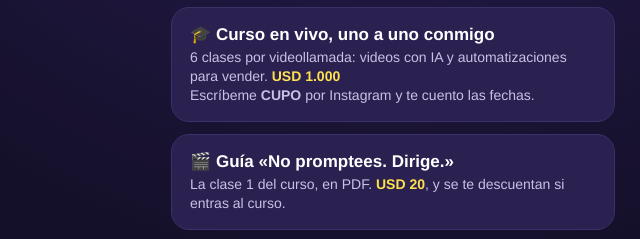
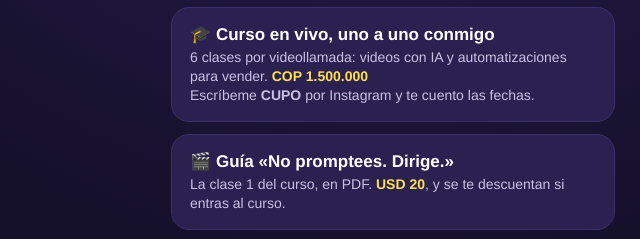
Before and after one commit to aasarmientov-kvra/marca-personal-alesso-web, a plain HTML site: page index.html in a window 1280 px wide. Shown: the part 472-711 px from the top of the page, 247-887 px from the left. Drawn offline with Linux system fonts and the light colour scheme.

Commit message:
El curso en vivo ahora vale COP 1.500.000
Co-Authored-By: Claude Fable 5.2 <noreply@anthropic.com>

```diff
--- a/index.html
+++ b/index.html
@@ -42,7 +42,7 @@ h1{font-size:26px;margin:0 0 4px;letter-spacing:-.3px}
 <p class="seccion">Quiero aprender</p>
 <a class="btn" href="https://ig.me/m/alexsarmientov" target="_blank" rel="noopener">
 <b>🎓 Curso en vivo, uno a uno conmigo</b>
-<span>6 clases por videollamada: videos con IA y automatizaciones para vender. <span class="precio">USD 1.000</span><br>Escríbeme <b>CUPO</b> por Instagram y te cuento las fechas.</span></a>
+<span>6 clases por videollamada: videos con IA y automatizaciones para vender. <span class="precio">COP 1.500.000</span><br>Escríbeme <b>CUPO</b> por Instagram y te cuento las fechas.</span></a>
 
 <a class="btn" href="https://go.hotmart.com/L108238406N" target="_blank" rel="noopener">
 <b>🎬 Guía «No promptees. Dirige.»</b>
```
